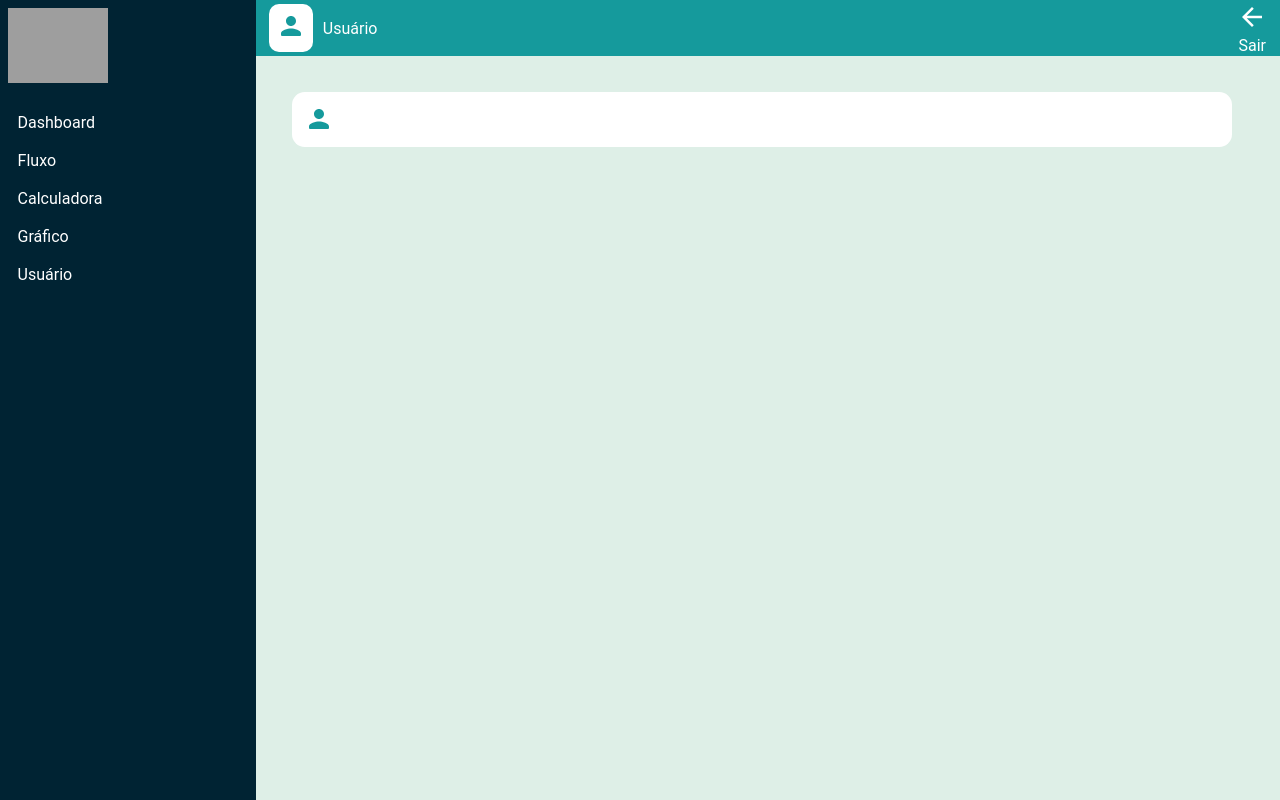
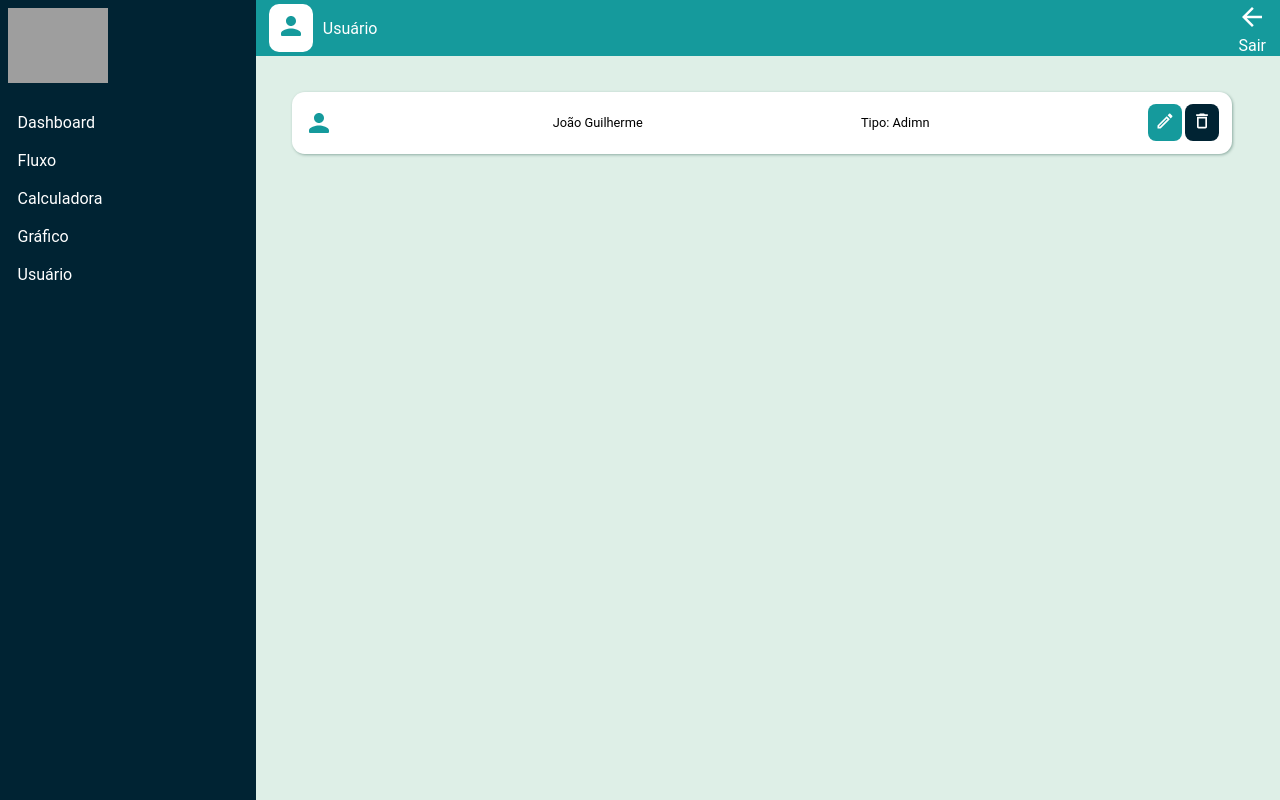
Before and after one commit to JoaoG23/FluxosFrontend, a React (Create React App) app in the folder view/: page / in a window 1280 px wide. Built offline with nearby package versions, Linux system fonts and the light colour scheme; grey boxes are pictures that could not be loaded; the HTML template or start-up script is replaced by a standard one.

Commit message:
Adicionando tela de usuarios

```diff
--- /dev/null
+++ b/view/public/index.html
@@ -0,0 +1,43 @@
+<!DOCTYPE html>
+<html lang="en">
+  <head>
+    <meta charset="utf-8" />
+    <link rel="icon" href="%PUBLIC_URL%/favicon.ico" />
+    <meta name="viewport" content="width=device-width, initial-scale=1" />
+    <meta name="theme-color" content="#000000" />
+    <meta
+      name="description"
+      content="Web site created using create-react-app"
+    />
+    <link rel="apple-touch-icon" href="%PUBLIC_URL%/logo192.png" />
+    <!--
+      manifest.json provides metadata used when your web app is installed on a
+      user's mobile device or desktop. See https://developers.google.com/web/fundamentals/web-app-manifest/
+    -->
+    <link rel="manifest" href="%PUBLIC_URL%/manifest.json" />
+    <!--
+      Notice the use of %PUBLIC_URL% in the tags above.
+      It will be replaced with the URL of the `public` folder during the build.
+      Only files inside the `public` folder can be referenced from the HTML.
+
+      Unlike "/favicon.ico" or "favicon.ico", "%PUBLIC_URL%/favicon.ico" will
+      work correctly both with client-side routing and a non-root public URL.
+      Learn how to configure a non-root public URL by running `npm run build`.
+    -->
+    <title>React App</title>
+  </head>
+  <body>
+    <noscript>You need to enable JavaScript to run this app.</noscript>
+    <div id="root"></div>
+    <!--
+      This HTML file is a template.
+      If you open it directly in the browser, you will see an empty page.
+
+      You can add webfonts, meta tags, or analytics to this file.
+      The build step will place the bundled scripts into the <body> tag.
+
+      To begin the development, run `npm start` or `yarn start`.
+      To create a production bundle, use `npm run build` or `yarn build`.
+    -->
+  </body>
+</html>
--- a/view/src/Components/Buttons/ButtonDark/index.tsx
+++ b/view/src/Components/Buttons/ButtonDark/index.tsx
@@ -1,7 +1,7 @@
 import { DarkButtonStyle } from "../styles";
 
 type Propriedades = {
-  children?: string;
+  children?: string | JSX.Element | JSX.Element[];
   onClick?:any;
 };
 
--- /dev/null
+++ b/view/src/Components/Buttons/PrimaryButton/index.tsx
@@ -0,0 +1,12 @@
+import { PrimaryButtonStyle } from "../styles";
+
+type Propriedades = {
+  children?: string | JSX.Element | JSX.Element[];
+  onClick?:any;
+};
+
+const PrimaryButton = (props: Propriedades) => {
+  return <PrimaryButtonStyle onClick={props.onClick}>{props.children}</PrimaryButtonStyle>;
+};
+
+export default PrimaryButton;
--- a/view/src/Components/Buttons/styles.ts
+++ b/view/src/Components/Buttons/styles.ts
@@ -25,3 +25,13 @@
         color:${props => props.theme.color.background};
     }
 `;
+
+export const PrimaryButtonStyle = styled(DarkButtonStyle)`
+    background:${props => props.theme.color.primary};
+    color:${props => props.theme.color.light};
+    :hover{
+        transition: 0.5s ease-in;
+        background-color:${props => props.theme.color.dark};
+        color:${props => props.theme.color.background};
+    }
+`;
--- a/view/src/Components/Card/styles.ts
+++ b/view/src/Components/Card/styles.ts
@@ -2,16 +2,16 @@
 
 export const CardStyle = styled.div`
 
-  box-shadow: ${(props) => props.theme.color.shadow};
+  box-shadow:1px 1px 3px ${(props) => props.theme.color.shadow};
   border-radius: 1em;
   gap:1em;
 
   display: flex;
-  /* width: 20vw; */
+  justify-content: space-between;
+
+  align-items: center;
   padding: 1em;
   background-color: ${(props) => props.theme.color.light};
-
-
   animation: entradaSuave 0.5s forwards;
 
   @keyframes entradaSuave {
--- a/view/src/Pages/Usuarios/index.tsx
+++ b/view/src/Pages/Usuarios/index.tsx
@@ -1,11 +1,24 @@
+import DarkButton from "../../Components/Buttons/ButtonDark";
+import PrimaryButton from "../../Components/Buttons/PrimaryButton";
 import Card from "../../Components/Card";
 
-import { ContainerStyle } from "./styles";
+import { ContainerStyle,GroupBtnStyle } from "./styles";
 const Usuarios = () => {
   return (
     <ContainerStyle>
       <Card>
-        <img src="./assets/perfil.svg"></img>
+        <img src="./assets/perfil.svg" alt='perfil'></img>
+
+        <p>João Guilherme</p>
+        <p>Tipo: Adimn</p>
+        <GroupBtnStyle>
+          <PrimaryButton>
+            <img src="./assets/editar.svg" alt="editar"></img>
+          </PrimaryButton>
+          <DarkButton>
+            <img src="./assets/remover.svg" alt="remover"></img>
+          </DarkButton>
+        </GroupBtnStyle>
       </Card>
     </ContainerStyle>
   );
--- a/view/src/Pages/Usuarios/styles.ts
+++ b/view/src/Pages/Usuarios/styles.ts
@@ -27,31 +27,7 @@
   }
 `;
 
-export const HeaderStyle = styled.div`
+export const GroupBtnStyle = styled.div`
   display: flex;
-  justify-content: space-between;
-  width: 100%;
-  height: 5vh;
-
-  @media screen and (max-width: 769px) {
-  }
-`;
-
-export const TableStyle = styled.table`
-  display: block;
-
-  width: auto;
-  overflow-x: scroll;
-
-  border-top-right-radius: 1em;
-  border-top-left-radius: 1em;
-  border-style:border-collapse;
-  th {
-    color: ${(props) => props.theme.color.light};
-    background-color: ${(props) => props.theme.color.dark};
-    padding: 0.5em;
-  }
-  tr:nth-child(odd){
-    background-color:${(props) => props.theme.color.fifth} ;
-  }
-`;
+  gap: 3px;
+`
--- a/view/src/teste.css
+++ b/view/src/teste.css
@@ -1,3 +1,3 @@
 body{
-    background-color:#88c2b933;
+    background-color:#063c2f5e
 }
--- a/view/src/themes/light.ts
+++ b/view/src/themes/light.ts
@@ -5,7 +5,7 @@
     secondary: "#159a9c5c",
     background: "#DEEFE7",
     dark: "#002333",
-    shadow: "#000000a4",
+    shadow: "#063c2f5e",
     shadowlight:"#ffffff2f",
     fifth: "#B4BEC9",
     light: "#FFFFFF",
```
Also changed, not shown: view/public/assets/editar.svg (added), view/public/assets/remover.svg (added).
